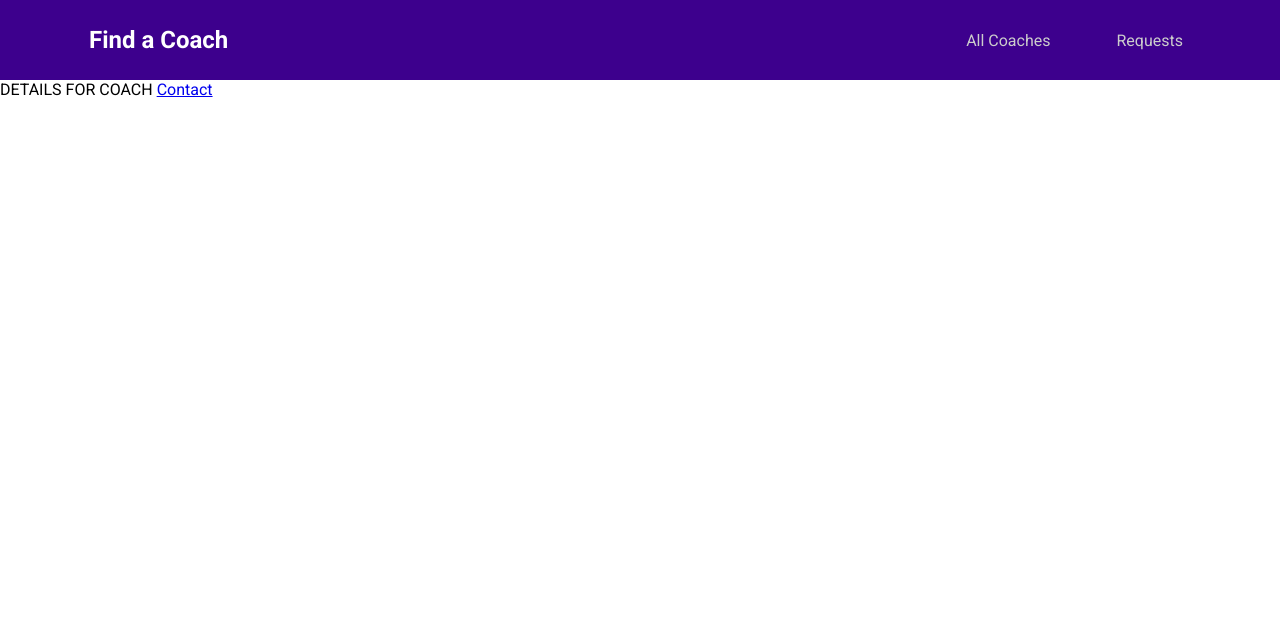
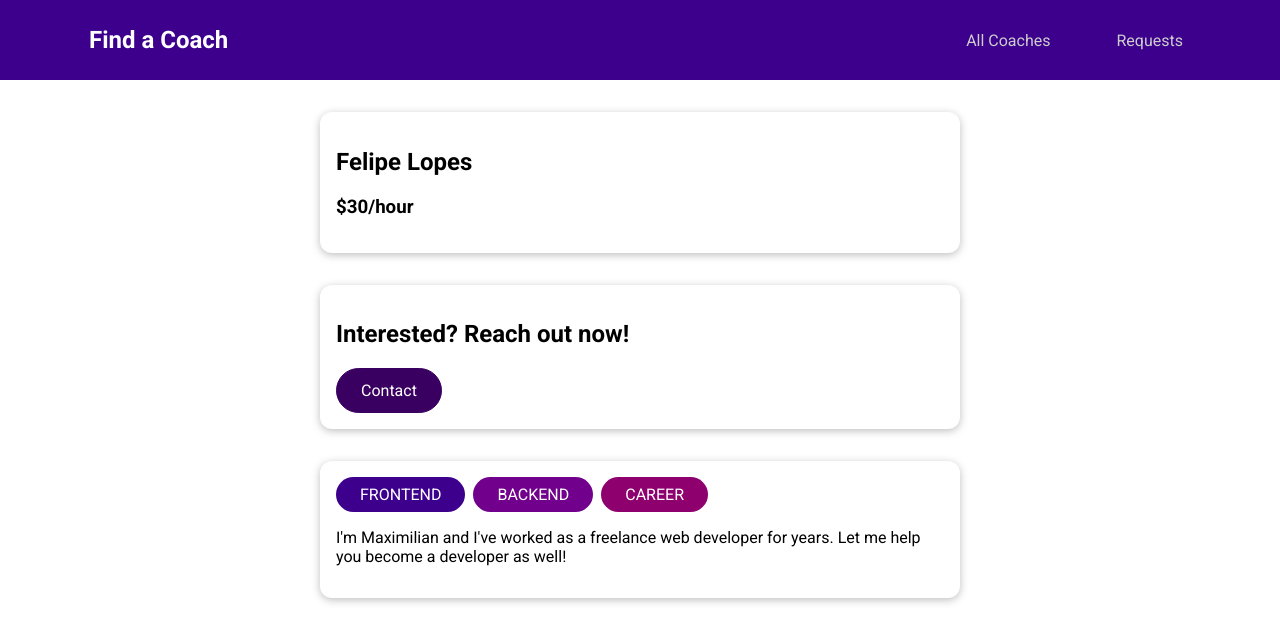
Before and after one commit to felipe-luis/find-a-coach, a Vue app: page /coaches/c1 in a window 1280 px wide. Shown: the top 642 px of the page. Built offline with nearby package versions, Linux system fonts and the light colour scheme.

Commit message:
Criação da página de detalhes de um Coach e implementação do filtro na página de listagem de coaches

```diff
--- /dev/null
+++ b/src/components/coaches/CoachFilter.vue
@@ -0,0 +1,66 @@
+<template>
+    <BaseCard>
+        <h2>Find Your Coach</h2>
+        <span class="filter-option">
+            <input type="checkbox" id="frontend" checked @change="setFilter">
+            <label for="frontend">Frontend</label>
+
+            <input type="checkbox" id="backend" checked @change="setFilter">
+            <label for="backend">Backend</label>
+
+            <input type="checkbox" id="career" checked @change="setFilter">
+            <label for="career">Carrer</label>
+        </span>
+    </BaseCard>
+</template>
+
+<script>
+export default{
+    emits:['change-filter'],
+    data(){
+        return{
+            filters:{
+                frontend: true,
+                backend: true,
+                carrer: true
+            }
+        }
+    },
+    methods:{
+        setFilter(event){
+            const inputId = event.target.id
+            const isActive = event.target.checked
+            const updatedFilters ={
+                ...this.filters,
+                [inputId]: isActive
+            }
+
+            this.filters = updatedFilters;
+            this.$emit('change-filter', updatedFilters)
+        }
+    }
+}
+</script>
+
+<style scoped>
+h2 {
+  margin: 0.5rem 0;
+}
+
+.filter-option {
+  margin-right: 1rem;
+}
+
+.filter-option label,
+.filter-option input {
+  vertical-align: middle;
+}
+
+.filter-option label {
+  margin-left: 0.25rem;
+}
+
+.filter-option.active label {
+  font-weight: bold;
+}
+</style>
--- a/src/pages/coaches/CoachDetail.vue
+++ b/src/pages/coaches/CoachDetail.vue
@@ -1,5 +1,58 @@
 <template>
-    DETAILS FOR COACH
-    <RouterView></RouterView>
-    <RouterLink to="/coaches/c1/contact">Contact</RouterLink>
+    <section>
+        <BaseCard>
+            <h2>{{ fullName }}</h2>
+            <h3>${{ rate }}/hour</h3>
+        </BaseCard>
+    </section>
+
+    <section>
+        <BaseCard>
+            <header>
+                <h2>Interested? Reach out now!</h2>
+                <BaseButton link :to="contactLink">Contact</BaseButton>
+            </header>
+            <RouterView></RouterView>
+        </BaseCard>
+    </section>
+
+    <section>
+        <BaseCard>
+            <BaseBadge v-for="area in areas" :key="area" :type="area" :title="area"> {{ area }}</BaseBadge>
+            <p>{{ description }}</p>
+        </BaseCard>
+    </section>
 </template>
+
+<script>
+
+export default{
+    props:['id'],
+    data(){
+        return {
+            selectedCoach: null,
+        }
+    },
+
+    created(){
+        this.selectedCoach = this.$store.getters['coaches/coaches'].find(coach => coach.id === this.id);
+    },
+    computed:{
+        contactLink(){
+            return this.$route.path + '/contact';
+        },
+        fullName(){
+            return this.selectedCoach.firstName + ' ' + this.selectedCoach.lastName;
+        },
+        rate(){
+            return this.selectedCoach.hourlyRate;
+        },
+        areas(){
+            return this.selectedCoach.areas;
+        },
+        description(){
+            return this.selectedCoach.description;
+        }
+    }
+}
+</script>
--- a/src/pages/coaches/CoachesList.vue
+++ b/src/pages/coaches/CoachesList.vue
@@ -1,6 +1,8 @@
 <template>
     <section>
-        FILTER
+        <CoachFilter @change-filter="setFilters">
+
+        </CoachFilter>
     </section>
     <section>
         <BaseCard>
@@ -9,14 +11,8 @@
                 <BaseButton link to="/register">Register as Coach</BaseButton>
             </div>
             <ul v-if="hasCoaches">
-                <CoachItem
-                    v-for="coach in filteredCoaches"
-                    :key="coach"
-                    :id="coach.id"
-                    :firstName="coach.firstName"
-                    :lastName="coach.lastName"
-                    :rate="coach.hourlyRate"
-                    :areas="coach.areas"></CoachItem>
+                <CoachItem v-for="coach in filteredCoaches" :key="coach" :id="coach.id" :firstName="coach.firstName"
+                    :lastName="coach.lastName" :rate="coach.hourlyRate" :areas="coach.areas"></CoachItem>
             </ul>
             <h3 v-else>No coaches found.</h3>
 
@@ -26,18 +22,47 @@
 
 
 <script>
+import CoachFilter from '@/components/coaches/CoachFilter.vue';
 import CoachItem from '@/components/coaches/CoachItem.vue';
 
-export default{
-    components:{
-        CoachItem
+export default {
+    data(){
+        return{
+            activeFilters:{
+                frontend: true,
+                backend: true,
+                career: true
+            }
+        }
     },
-    computed:{
-        filteredCoaches(){
-            return this.$store.getters['coaches/coaches']
+    components: {
+        CoachItem,
+        CoachFilter
+    },
+    computed: {
+        filteredCoaches() {
+            const coaches =  this.$store.getters['coaches/coaches'];
+            return coaches.filter(coach => {
+                if(this.activeFilters.frontend && coach.areas.includes('frontend')){
+                    return true;
+                }
+                if(this.activeFilters.backend && coach.areas.includes('backend')){
+                    return true;
+                }
+                if(this.activeFilters.career && coach.areas.includes('career')){
+                    return true;
+                }
+                return false;
+
+            })
         },
-        hasCoaches(){
+        hasCoaches() {
             return this.$store.getters['coaches/hasCoaches']
+        }
+    },
+    methods:{
+        setFilters(updatedFilters){
+            this.activeFilters = updatedFilters;
         }
     }
 }
@@ -46,13 +71,13 @@ export default{
 
 <style scoped>
 ul {
-  list-style: none;
-  margin: 0;
-  padding: 0;
+    list-style: none;
+    margin: 0;
+    padding: 0;
 }
 
 .controls {
-  display: flex;
-  justify-content: space-between;
+    display: flex;
+    justify-content: space-between;
 }
 </style>
--- a/src/router.js
+++ b/src/router.js
@@ -14,6 +14,7 @@ const router = createRouter({
         {
             path: '/coaches/:id',
             component: CoachDetail,
+            props: true,
             children: [
                 { path: 'contact', component: ContactCoach }, //coaches/c1/contact
             ]
```
